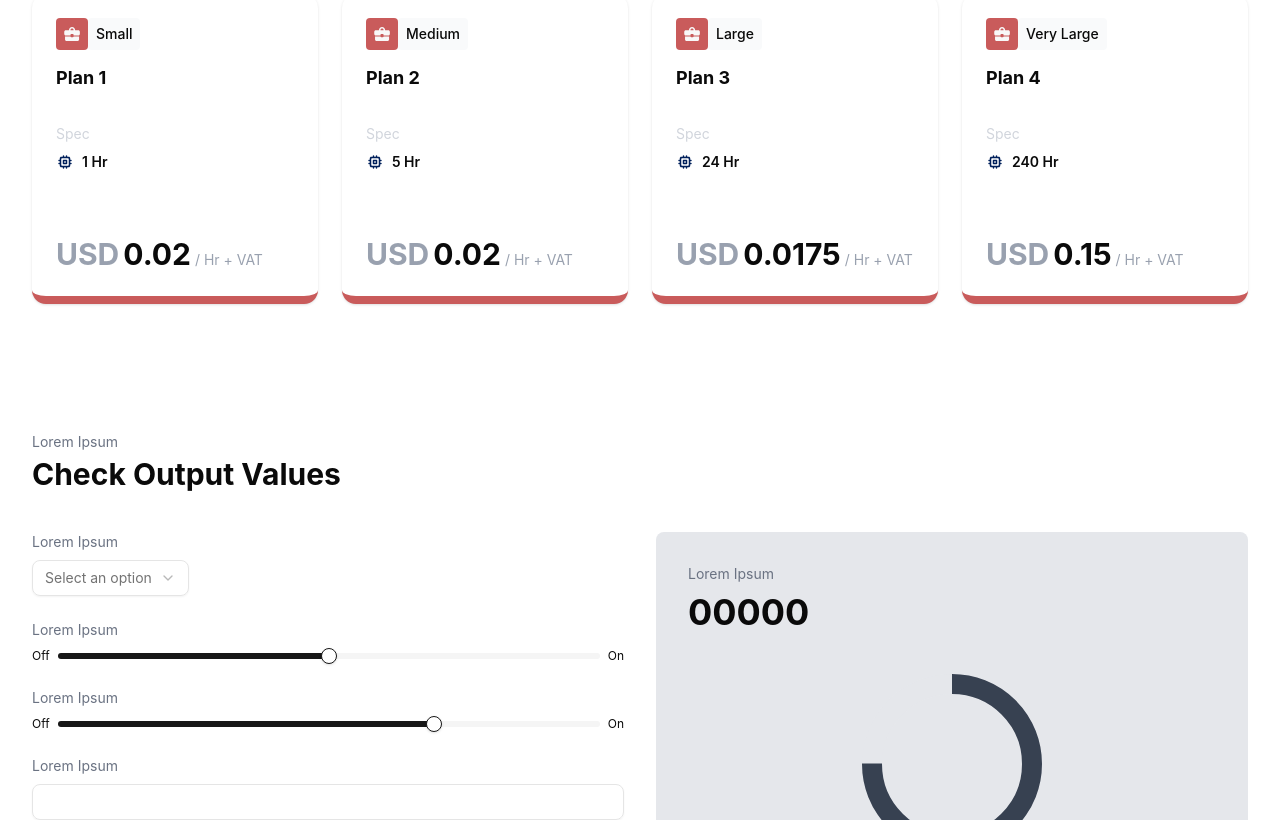
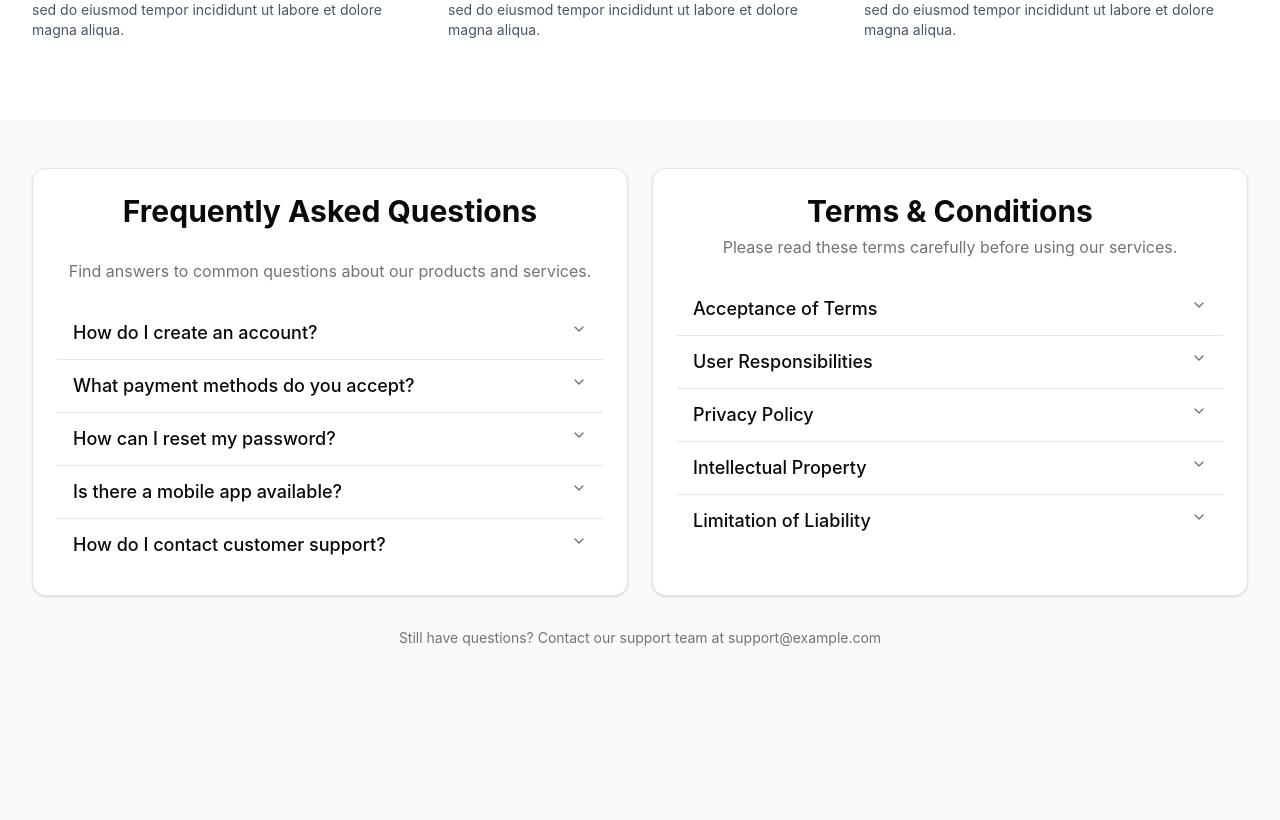
Before and after one commit to omprakash1907/my-app, a React (Vite) app: page / in a window 1280 px wide. Shown: the part 1980-2800 px from the top of the page. Built offline with nearby package versions, Linux system fonts and the light colour scheme.

Commit message:
feat: update FAQ component with accordion layout for better user experience; modify App component to hide unused sections

```diff
--- a/src/App.jsx
+++ b/src/App.jsx
@@ -16,9 +16,9 @@ function App() {
       <div className="min-h-screen flex flex-col">
         <Header />
         <main className="flex-1">
-          <HeroSection />
-          <FeaturesPanel />
-          <KeyBenefits />
+          {/* <HeroSection /> */}
+          {/* <FeaturesPanel /> */}
+          {/* <KeyBenefits /> */}
           <PricingSection />
           <OutputValues />
           <LearnMore />
--- a/src/components/FAQ.jsx
+++ b/src/components/FAQ.jsx
@@ -1,48 +1,182 @@
-"use client";
-import { motion } from "framer-motion";
+import { useState } from 'react'
 import {
   Accordion,
   AccordionContent,
   AccordionItem,
   AccordionTrigger,
 } from "@/components/ui/accordion";
+import { Card, CardContent, CardHeader, CardTitle } from './ui/card';
 
 export default function FAQ() {
+  const [activeItem, setActiveItem] = useState(null)
+
+  const faqs = [
+    {
+      id: "faq1",
+      question: "How do I create an account?",
+      answer: "To create an account, click on the 'Sign Up' button in the top right corner of the page. You'll need to provide your email address, create a password, and verify your email to complete the registration process."
+    },
+    {
+      id: "faq2",
+      question: "What payment methods do you accept?",
+      answer: "We accept all major credit cards (Visa, MasterCard, American Express), PayPal, and bank transfers. All transactions are securely processed through our payment gateway."
+    },
+    {
+      id: "faq3",
+      question: "How can I reset my password?",
+      answer: "If you've forgotten your password, click on the 'Forgot Password' link on the login page. You'll receive an email with instructions to reset your password. Make sure to check your spam folder if you don't see the email in your inbox."
+    },
+    {
+      id: "faq4",
+      question: "Is there a mobile app available?",
+      answer: "Yes! Our mobile app is available for both iOS and Android devices. You can download it from the App Store or Google Play Store. The app provides all the functionality of our web platform with additional mobile-specific features."
+    },
+    {
+      id: "faq5",
+      question: "How do I contact customer support?",
+      answer: "Our customer support team is available 24/7. You can reach us through the live chat feature on our website, by email at support@example.com, or by phone at 1-800-123-4567 during business hours."
+    }
+  ]
+
+  const terms = [
+    {
+      id: "terms1",
+      title: "Acceptance of Terms",
+      content: "By accessing and using this website, you accept and agree to be bound by the terms and provisions of this agreement. If you do not agree to these terms, please do not use our services."
+    },
+    {
+      id: "terms2",
+      title: "User Responsibilities",
+      content: "You are responsible for maintaining the confidentiality of your account and password and for restricting access to your computer. You agree to accept responsibility for all activities that occur under your account or password."
+    },
+    {
+      id: "terms3",
+      title: "Privacy Policy",
+      content: "Our Privacy Policy, which sets out how we will use your information, can be found at [Privacy Policy Link]. By using this website, you consent to the processing described therein and warrant that all data provided by you is accurate."
+    },
+    {
+      id: "terms4",
+      title: "Intellectual Property",
+      content: "All content included on this site, such as text, graphics, logos, button icons, images, audio clips, digital downloads, data compilations, and software, is the property of our company or its content suppliers and protected by international copyright laws."
+    },
+    {
+      id: "terms5",
+      title: "Limitation of Liability",
+      content: "We shall not be liable for any special or consequential damages that result from the use of, or the inability to use, the materials on this site or the performance of the products, even if we have been advised of the possibility of such damages."
+    }
+  ]
+
   return (
-    <section className="py-16 px-4 border-t">
-      <div className="container mx-auto max-w-6xl">
-        <motion.div
-          initial={{ opacity: 0, y: 20 }}
-          whileInView={{ opacity: 1, y: 0 }}
-          transition={{ duration: 0.5 }}
-          viewport={{ once: true }}
+    <div className="min-h-screen bg-gray-50 py-12 px-4 sm:px-6 lg:px-8">
+      <div className="max-w-7xl mx-auto">
+        {/* Stack cards vertically on mobile, side by side on larger screens */}
+        <div className="flex flex-col lg:flex-row gap-6">
+          {/* FAQ Card */}
+          <Card className='w-full'>
+            <CardHeader>
+              <CardTitle className="text-2xl sm:text-3xl font-bold text-center">
+                Frequently Asked Questions
+              </CardTitle>
+            </CardHeader>
+            <CardContent>
+              <p className="text-muted-foreground text-center mb-6">
+                Find answers to common questions about our products and services.
+              </p>
+
+              <Accordion
+                type="single"
+                collapsible
+                className="w-full"
+                value={activeItem}
+                onValueChange={setActiveItem}
               >
-          <Accordion type="single" collapsible className="w-full">
-            <AccordionItem value="item-1">
-              <AccordionTrigger className="text-left font-medium">
-                Frequently asked questions
+                {faqs.map((faq) => (
+                  <AccordionItem key={faq.id} value={faq.id}>
+                    <AccordionTrigger className="text-left hover:no-underline px-4 py-3">
+                      <span className="font-medium text-base sm:text-lg">{faq.question}</span>
                     </AccordionTrigger>
-              <AccordionContent>
-                <p className="text-gray-600">
-                  Lorem ipsum dolor sit amet, consectetur adipiscing elit, sed
-                  do eiusmod tempor incididunt ut labore et dolore magna aliqua.
-                </p>
+                    <AccordionContent className="text-muted-foreground px-4 pb-3">
+                      {faq.answer}
                     </AccordionContent>
                   </AccordionItem>
-            <AccordionItem value="item-2">
-              <AccordionTrigger className="text-left font-medium">
-                Terms & conditions
+                ))}
+              </Accordion>
+            </CardContent>
+          </Card>
+
+          {/* Terms Card - Hidden on small screens unless there's space */}
+          <Card className='w-full hidden md:block'>
+            <CardHeader>
+              <CardTitle className="text-2xl sm:text-3xl font-bold text-center">
+                Terms & Conditions
+              </CardTitle>
+            </CardHeader>
+            <CardContent>
+              <p className="text-muted-foreground text-center mb-6">
+                Please read these terms carefully before using our services.
+              </p>
+
+              <Accordion
+                type="single"
+                collapsible
+                className="w-full"
+                value={activeItem}
+                onValueChange={setActiveItem}
+              >
+                {terms.map((term) => (
+                  <AccordionItem key={term.id} value={term.id}>
+                    <AccordionTrigger className="text-left hover:no-underline px-4 py-3">
+                      <span className="font-medium text-base sm:text-lg">{term.title}</span>
                     </AccordionTrigger>
-              <AccordionContent>
-                <p className="text-gray-600">
-                  Lorem ipsum dolor sit amet, consectetur adipiscing elit, sed
-                  do eiusmod tempor incididunt ut labore et dolore magna aliqua.
-                </p>
+                    <AccordionContent className="text-muted-foreground px-4 pb-3">
+                      {term.content}
                     </AccordionContent>
                   </AccordionItem>
+                ))}
               </Accordion>
-        </motion.div>
+            </CardContent>
+          </Card>
         </div>
-    </section>
-  );
+
+        {/* Terms as tabs on mobile */}
+        <div className="md:hidden mt-6">
+          <Card>
+            <CardHeader>
+              <CardTitle className="text-2xl font-bold text-center">
+                Terms & Conditions
+              </CardTitle>
+            </CardHeader>
+            <CardContent>
+              <p className="text-muted-foreground text-center mb-6">
+                Please read these terms carefully before using our services.
+              </p>
+
+              <Accordion
+                type="single"
+                collapsible
+                className="w-full"
+                value={activeItem}
+                onValueChange={setActiveItem}
+              >
+                {terms.map((term) => (
+                  <AccordionItem key={term.id} value={term.id}>
+                    <AccordionTrigger className="text-left hover:no-underline px-4 py-3">
+                      <span className="font-medium text-base">{term.title}</span>
+                    </AccordionTrigger>
+                    <AccordionContent className="text-muted-foreground px-4 pb-3">
+                      {term.content}
+                    </AccordionContent>
+                  </AccordionItem>
+                ))}
+              </Accordion>
+            </CardContent>
+          </Card>
+        </div>
+
+        <div className="mt-8 text-center text-sm text-muted-foreground">
+          <p>Still have questions? Contact our support team at support@example.com</p>
+        </div>
+      </div>
+    </div>
+  )
 }
--- a/src/components/PricingSection.jsx
+++ b/src/components/PricingSection.jsx
@@ -66,7 +66,7 @@ export default function PricingSection() {
           </button>
         </div>
 
-        <div className="grid grid-cols-1 md:grid-cols-2 lg:grid-cols-4 gap-6">
+        <div className="grid grid-cols-1 md:grid-cols-2 lg:grid-cols-3 xl:grid-cols-4 gap-6">
           {packages.map((pkg, index) => (
             <motion.div
               key={index}
```
Lines whose indentation alone changed are shown as unchanged.
